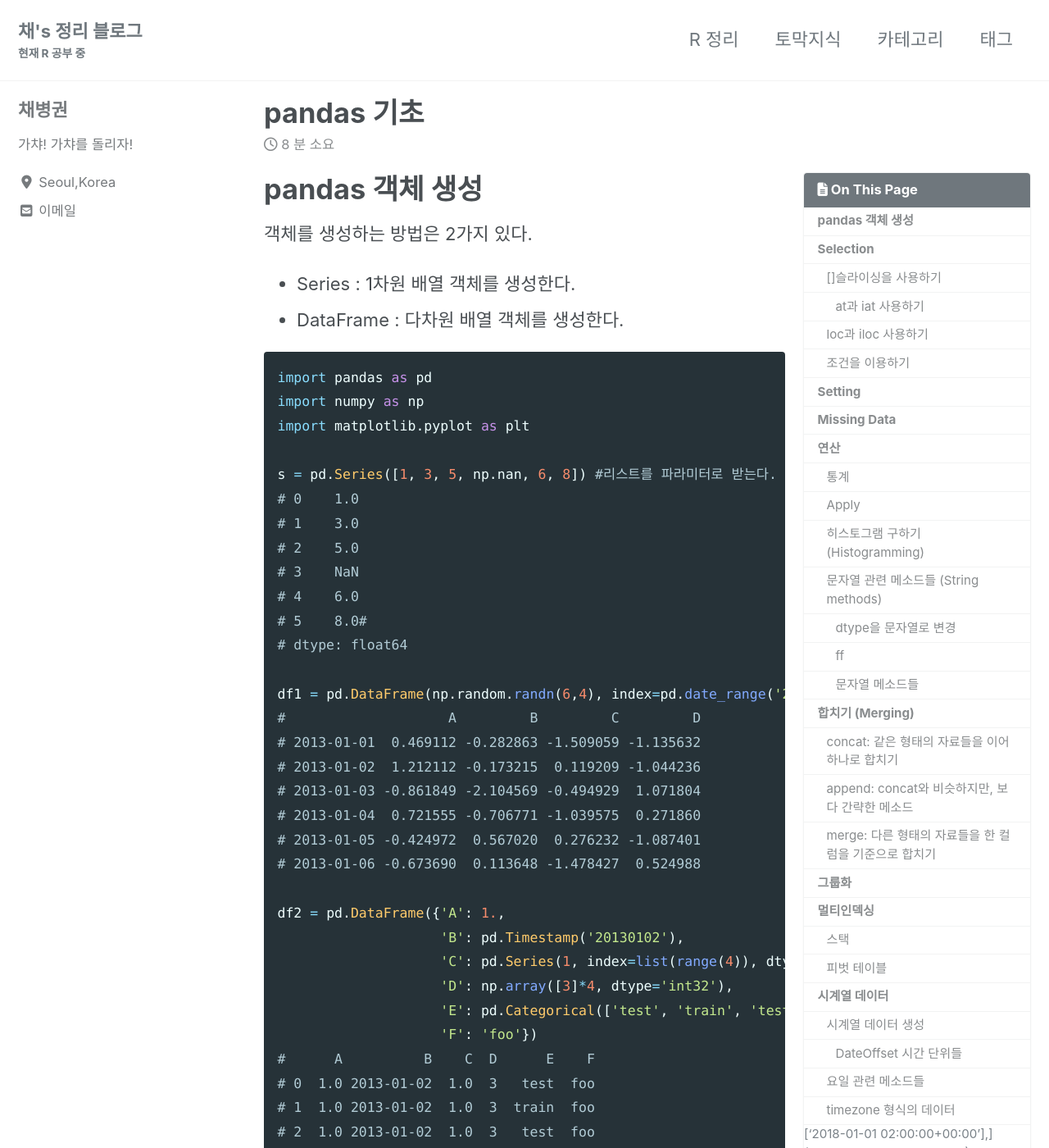
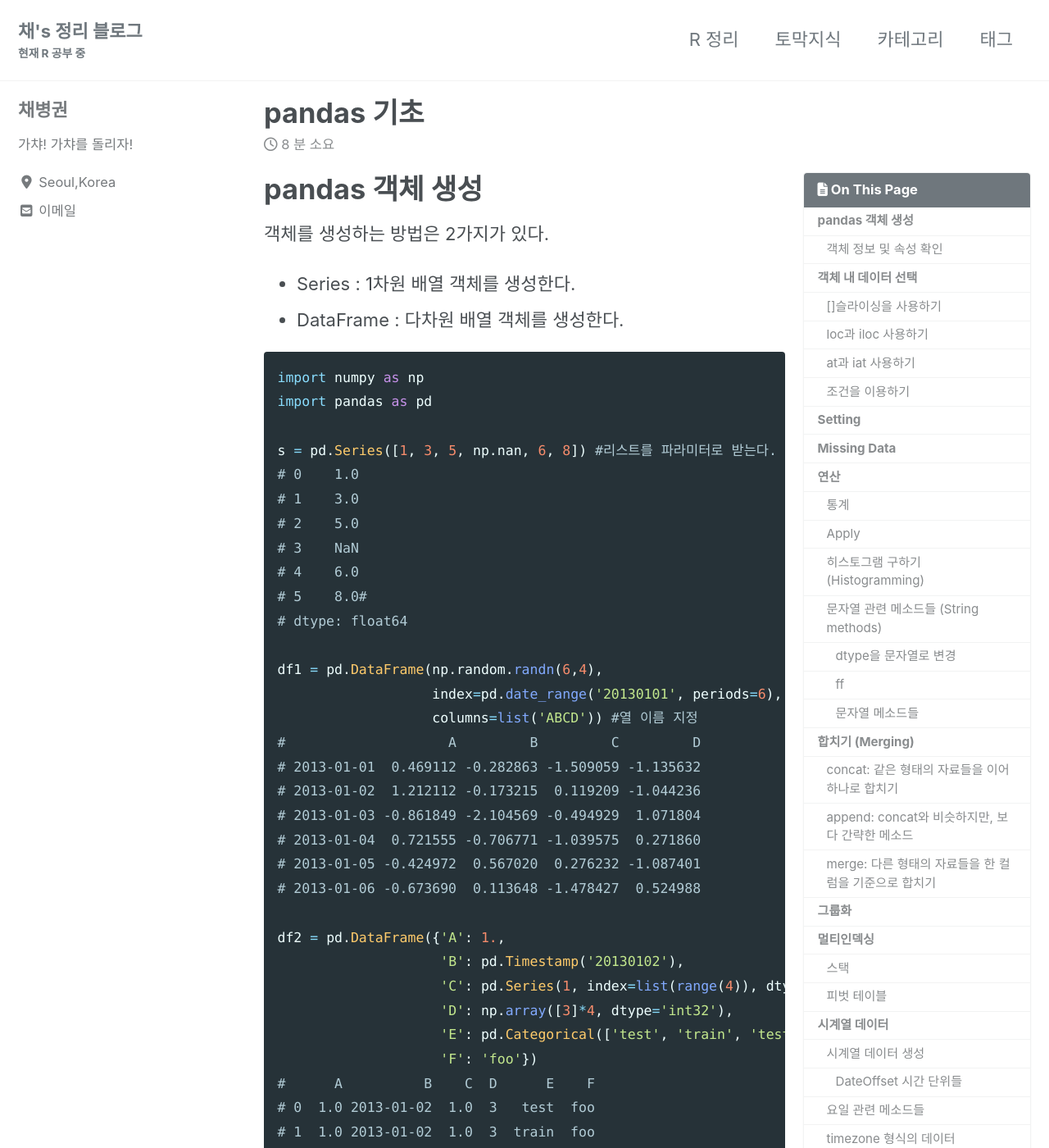
Before and after one commit to ByeongGwonChae/mynotebook, a Jekyll site: the page built from _posts/2020-02-29-pandas기초.md, in a window 1280 px wide and 1400 px high. Shown: the whole window at 82% size. Built offline with Jekyll 4.4.1, drawn with Linux system fonts in a browser that asks for light colours; cached includes are drawn as plain includes; nearby versions of some CDN libraries; some of the changed text lies outside the part shown.

Commit message:
Update 2020-02-29-pandas기초.md

```diff
--- a/_posts/2020-02-29-pandas기초.md
+++ b/_posts/2020-02-29-pandas기초.md
@@ -10,14 +10,13 @@ toc_sticky: true
 ---
 
 # pandas 객체 생성
-객체를 생성하는 방법은 2가지 있다.
+객체를 생성하는 방법은 2가지가 있다.
 - Series : 1차원 배열 객체를 생성한다.
 - DataFrame : 다차원 배열 객체를 생성한다.
 
 ~~~ python
+import numpy as np
 import pandas as pd
-import numpy as np
-import matplotlib.pyplot as plt
 
 s = pd.Series([1, 3, 5, np.nan, 6, 8]) #리스트를 파라미터로 받는다.
 # 0    1.0
@@ -28,7 +27,9 @@ s = pd.Series([1, 3, 5, np.nan, 6, 8]) #리스트를 파라미터로 받는다.
 # 5    8.0#
 # dtype: float64
 
-df1 = pd.DataFrame(np.random.randn(6,4), index=pd.date_range('20130101', periods=6), columns=list('ABCD'))
+df1 = pd.DataFrame(np.random.randn(6,4),
+                   index=pd.date_range('20130101', periods=6), #행 이름 지정
+                   columns=list('ABCD')) #열 이름 지정
 #                    A         B         C         D
 # 2013-01-01  0.469112 -0.282863 -1.509059 -1.135632
 # 2013-01-02  1.212112 -0.173215  0.119209 -1.044236
@@ -49,60 +50,62 @@ df2 = pd.DataFrame({'A': 1.,
 # 2  1.0 2013-01-02  1.0  3   test  foo
 # 3  1.0 2013-01-02  1.0  3  train  foo
 ~~~
-
-#Viewing Data
+## 객체 정보 및 속성 확인
 ~~~ python
 df1.head() #상위 5개의 자료를 출력. 파라미터로 개수 지정 가능.
 df1.tail() #하위 5개의 자료를 출력. 파라미터로 개수 지정 가능.
 
-df1.index #행 이름 출력
-df1.columns #열 이름 출력
-df1.values #안의 데이터 출력
+df1.index    #행 이름 출력
+df1.columns  #열 이름 출력
+df1.values   #안의 데이터 출력
 
-df2.dtypes #각 열의 dtype 출력
-df1.describe() #간단한 통계 정보 출력
-df1.T #전치행렬
+df1.dtypes      #각 열의 dtype 출력
+df1.describe()  #간단한 통계 정보 출력
+df1.T           #전치행렬
 
-df1.sort_index(axis=1, ascending=False) #행or열을 기준으로 정렬.
-                                        #axis가 0이면 행, 1이면 열을 기준으로 한다.
-                                        #ascending으로 오름차순or내림차순 결정
-df1.sort_values(by='B') #주어진 Column값을 기준으로 정렬.
+df1.sort_index(axis=1, ascending=False)  #행or열을 기준으로 정렬.
+                                         #axis가 0이면 행, 1이면 열을 기준으로 한다.
+                                         #ascending으로 오름차순or내림차순을 결정한다.
+df1.sort_values(by='B')  #주어진 Column값을 기준으로 정렬.
 ~~~
 
-# Selection
+# 객체 내 데이터 선택
 ## []슬라이싱을 사용하기
 - 특정 열만 선택하기
 
 ~~~ python
-df1['A'] #df.A와 동일하다.
+df1['A']        #df.A와 동일하다.
 df1[['A','C']]
 ~~~
 - 특정 행만 선택하기
 
 ~~~ python
-df1['20130102':'20130102'] #1개의 행을 선택
-df1['20130102':'20130104'] #지정된 행 범위를 선택
-df1[0:3] #지정된 행 범위를 선택
+df1['20130102':'20130102']  #1개의 행을 선택
+df1['20130102':'20130104']  #지정된 행 범위를 선택
+df1[0:3]                    #지정된 행 범위를 선택
 ~~~
 - 특정 행과 특정 열에 있는 값 선택하기
 
 ~~~ python
 df1['A']['20130102':'20130102'] #열을 범위로 지정할 수 없음
 ~~~
-### at과 iat 사용하기
-~~~ python
-df1.at['20130101', 'A'] #값으로 검색
-df1.iat[0,0] #index로 검색
-~~~
 ## loc과 iloc 사용하기
+loc은 컬럼명or인덱스명을 사용하고, iloc은 숫자를 사용한다.
+둘 다 '[행,열]' 순으로 파라미터를 받는다.
 ~~~ python
 df1.loc['20130101']
 df1.loc['20130102':'20130104',['A','B']]
-df1.loc[dates[0],'A'] #at과 동일
+df1.loc[dates[0],'A']  #at과 동일
 
 df1.iloc[3]
 df1.iloc[3:5,0:2]
 df1.iloc[[1,2,4],[0,2]]
+~~~
+## at과 iat 사용하기
+at과 iat는 1개의 데이터만 선택 가능하다.
+~~~ python
+df1.at['20130101', 'A']
+df1.iat[0,0]
 ~~~
 ## 조건을 이용하기
 ~~~ python
@@ -514,7 +517,7 @@ plot(kind='line') 같이 kind 파라미터로 그래프 종류를 지정할 수
 |pie|pie plot|
 |scatter|scatter plot|
 |hexbin|hexbin plot|
-|   |   |
+
 # 파일 입출력
 pandas에서 입출력을 지원하는 확장자 목록
 https://pandas.pydata.org/pandas-docs/stable/user_guide/io.html#io-tools-text-csv-hdf5
```
